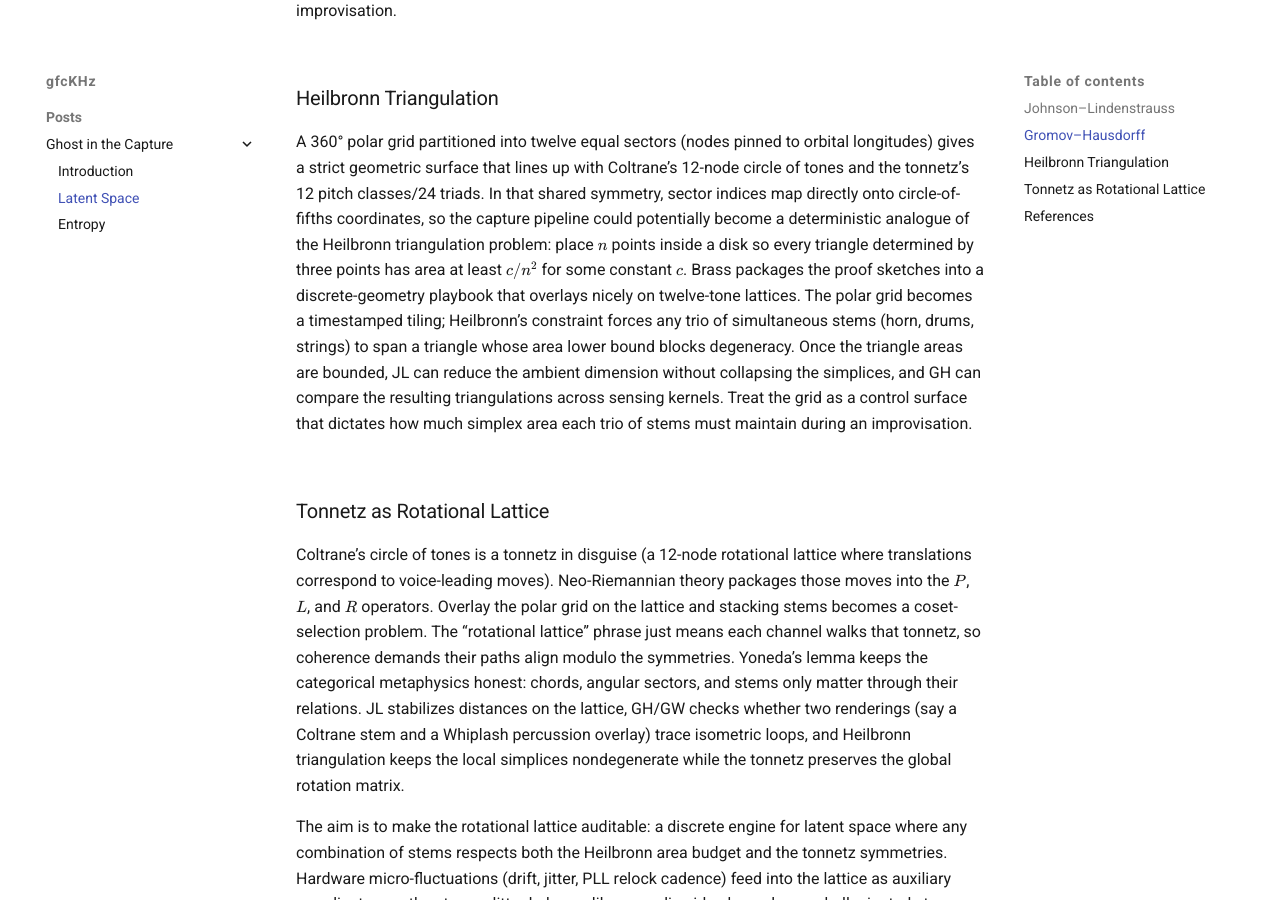
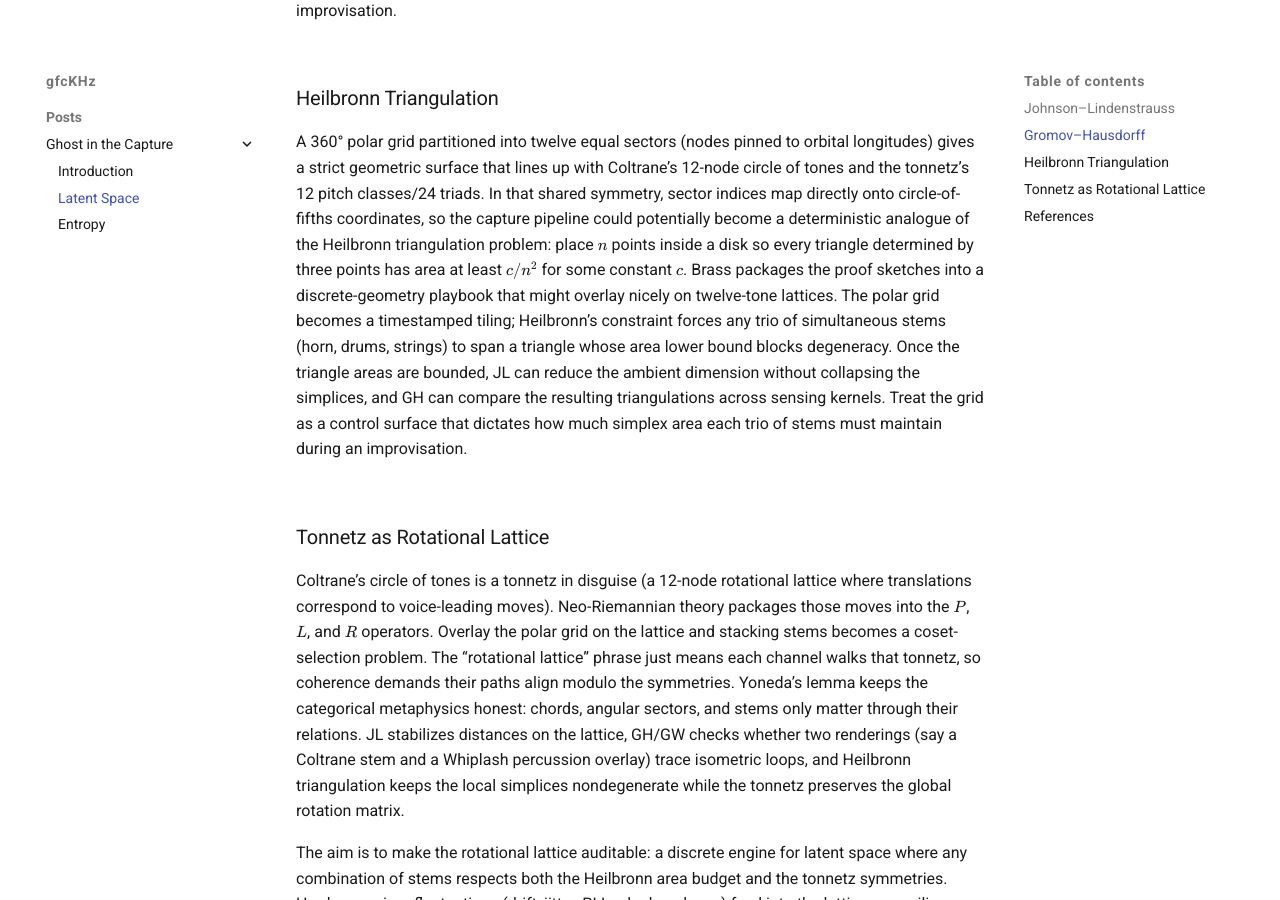
Before and after one commit to gfcKHz/gfcKHz.github.io, an MkDocs documentation site: the page built from docs/posts/space.md, in a window 1280 px wide and 900 px high, scrolled down 1822 px. Built offline with MkDocs 1.6.1 and Material for MkDocs 9.7.7, drawn with Linux system fonts in a browser that asks for light colours; some web fonts are replaced.

```diff
--- a/docs/posts/space.md
+++ b/docs/posts/space.md
@@ -32,7 +32,7 @@
 
 ### Heilbronn Triangulation
 
-A 360° polar grid partitioned into twelve equal sectors (nodes pinned to orbital longitudes) gives a strict geometric surface that lines up with Coltrane’s 12-node circle of tones and the tonnetz’s 12 pitch classes/24 triads. In that shared symmetry, sector indices map directly onto circle-of-fifths coordinates, so the capture pipeline could potentially become a deterministic analogue of the Heilbronn triangulation problem: place $n$ points inside a disk so every triangle determined by three points has area at least $c/n^2$ for some constant $c$. Brass packages the proof sketches into a discrete-geometry playbook that overlays nicely on twelve-tone lattices. The polar grid becomes a timestamped tiling; Heilbronn’s constraint forces any trio of simultaneous stems (horn, drums, strings) to span a triangle whose area lower bound blocks degeneracy. Once the triangle areas are bounded, JL can reduce the ambient dimension without collapsing the simplices, and GH can compare the resulting triangulations across sensing kernels. Treat the grid as a control surface that dictates how much simplex area each trio of stems must maintain during an improvisation.
+A 360° polar grid partitioned into twelve equal sectors (nodes pinned to orbital longitudes) gives a strict geometric surface that lines up with Coltrane’s 12-node circle of tones and the tonnetz’s 12 pitch classes/24 triads. In that shared symmetry, sector indices map directly onto circle-of-fifths coordinates, so the capture pipeline could potentially become a deterministic analogue of the Heilbronn triangulation problem: place $n$ points inside a disk so every triangle determined by three points has area at least $c/n^2$ for some constant $c$. Brass packages the proof sketches into a discrete-geometry playbook that might overlay nicely on twelve-tone lattices. The polar grid becomes a timestamped tiling; Heilbronn’s constraint forces any trio of simultaneous stems (horn, drums, strings) to span a triangle whose area lower bound blocks degeneracy. Once the triangle areas are bounded, JL can reduce the ambient dimension without collapsing the simplices, and GH can compare the resulting triangulations across sensing kernels. Treat the grid as a control surface that dictates how much simplex area each trio of stems must maintain during an improvisation.
 
 ### Tonnetz as Rotational Lattice
 
```
